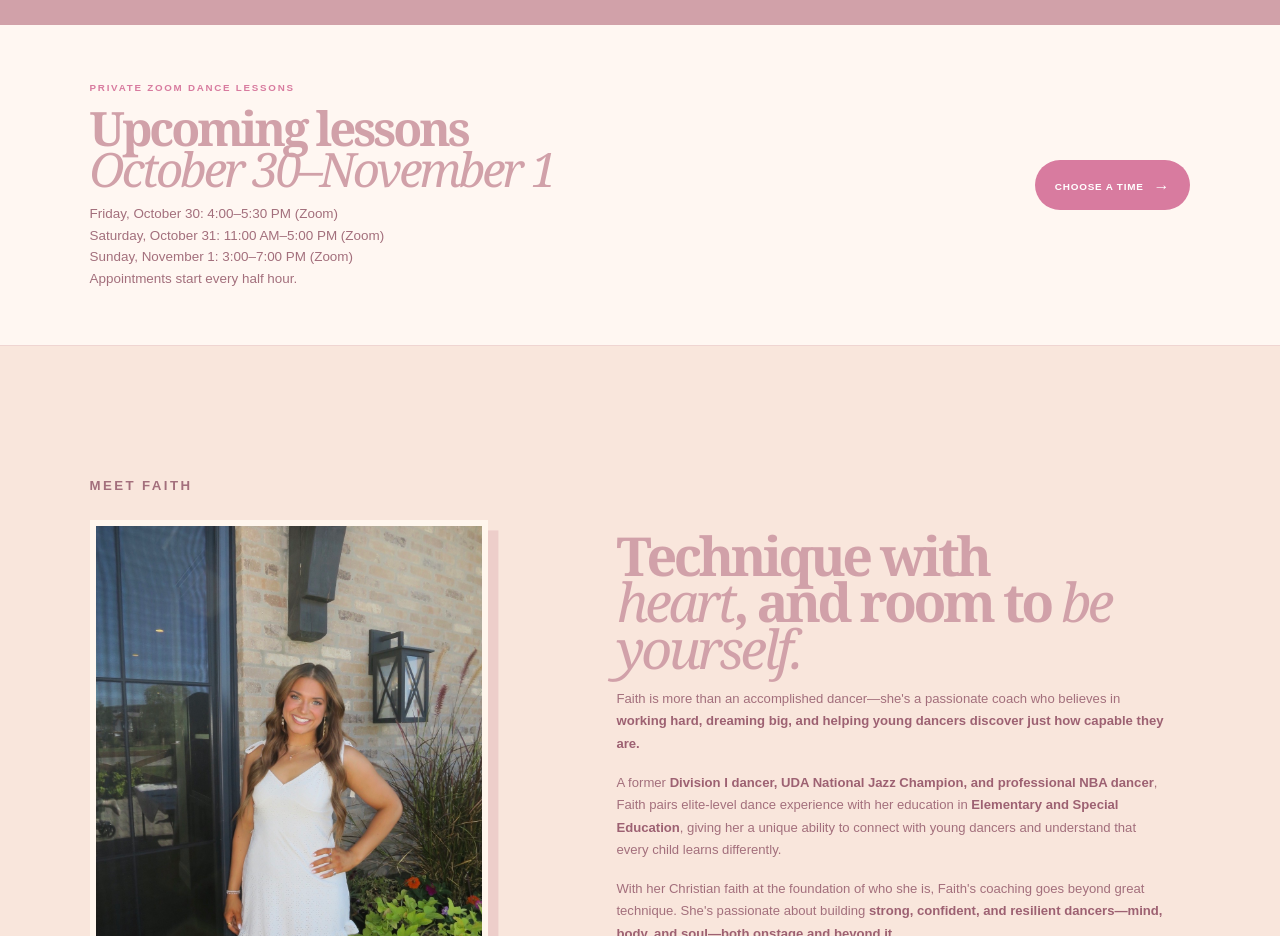
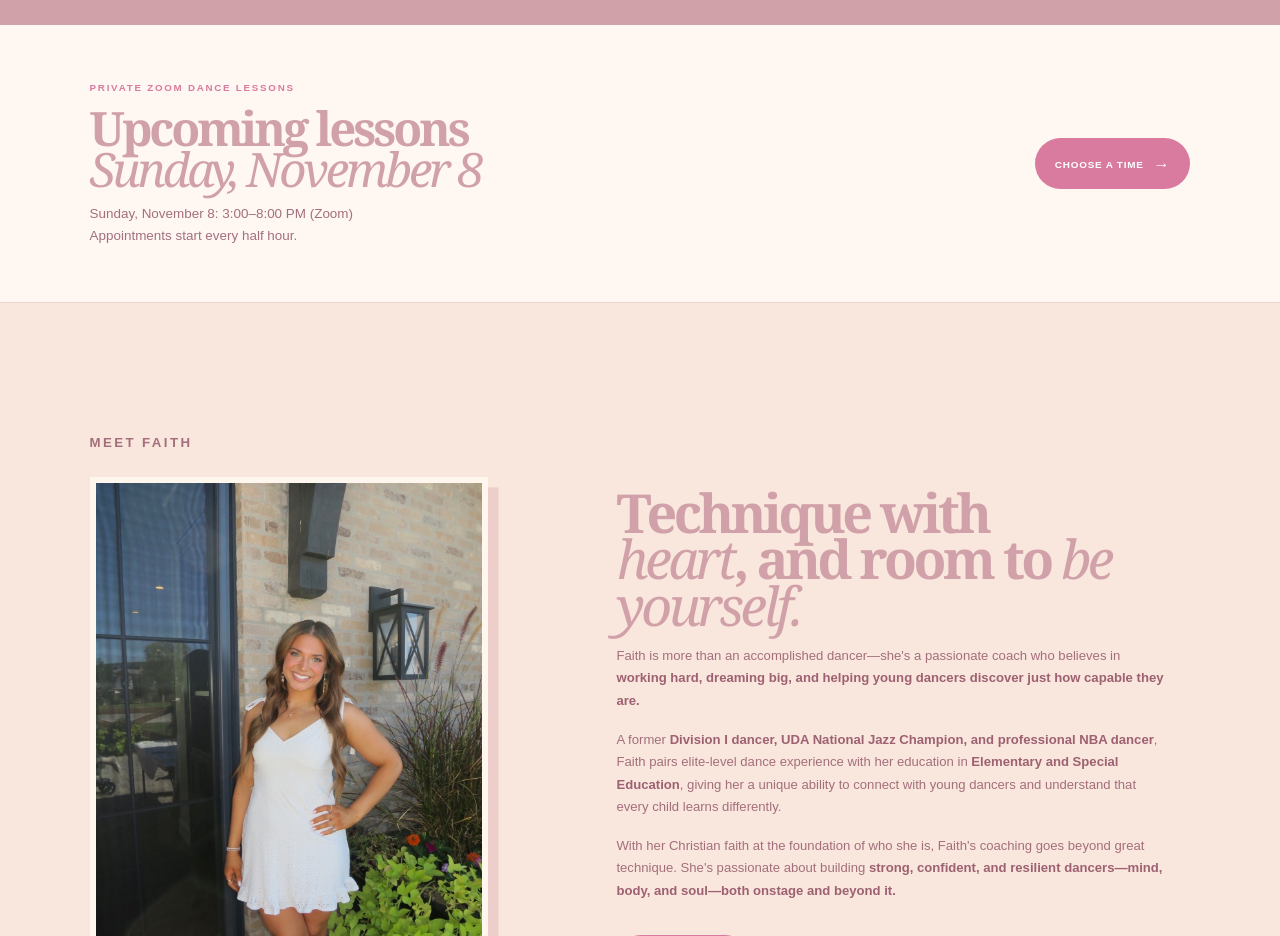
Before and after one commit to Mila1980/FAITHDANCE, a Next.js app: page / in a window 1280 px wide. Shown: the part 780-1716 px from the top of the page. Built offline with nearby package versions, Linux system fonts and the light colour scheme.

Commit message:
Update homepage Zoom lesson schedule for November 8

```diff
--- a/src/app/page.tsx
+++ b/src/app/page.tsx
@@ -38,8 +38,8 @@ export default function Home() {
       <section className="home-booking-banner" aria-label="Upcoming private lessons">
         <div>
           <p className="eyebrow">Private Zoom dance lessons</p>
-          <h2>Upcoming lessons<br /><em>October 30–November 1</em></h2>
-          <p>Friday, October 30: 4:00–5:30 PM (Zoom)<br />Saturday, October 31: 11:00 AM–5:00 PM (Zoom)<br />Sunday, November 1: 3:00–7:00 PM (Zoom)<br />Appointments start every half hour.</p>
+          <h2>Upcoming lessons<br /><em>Sunday, November 8</em></h2>
+          <p>Sunday, November 8: 3:00–8:00 PM (Zoom)<br />Appointments start every half hour.</p>
         </div>
         <Link className="button" href="/book">Choose a time <span>→</span></Link>
       </section>
```
